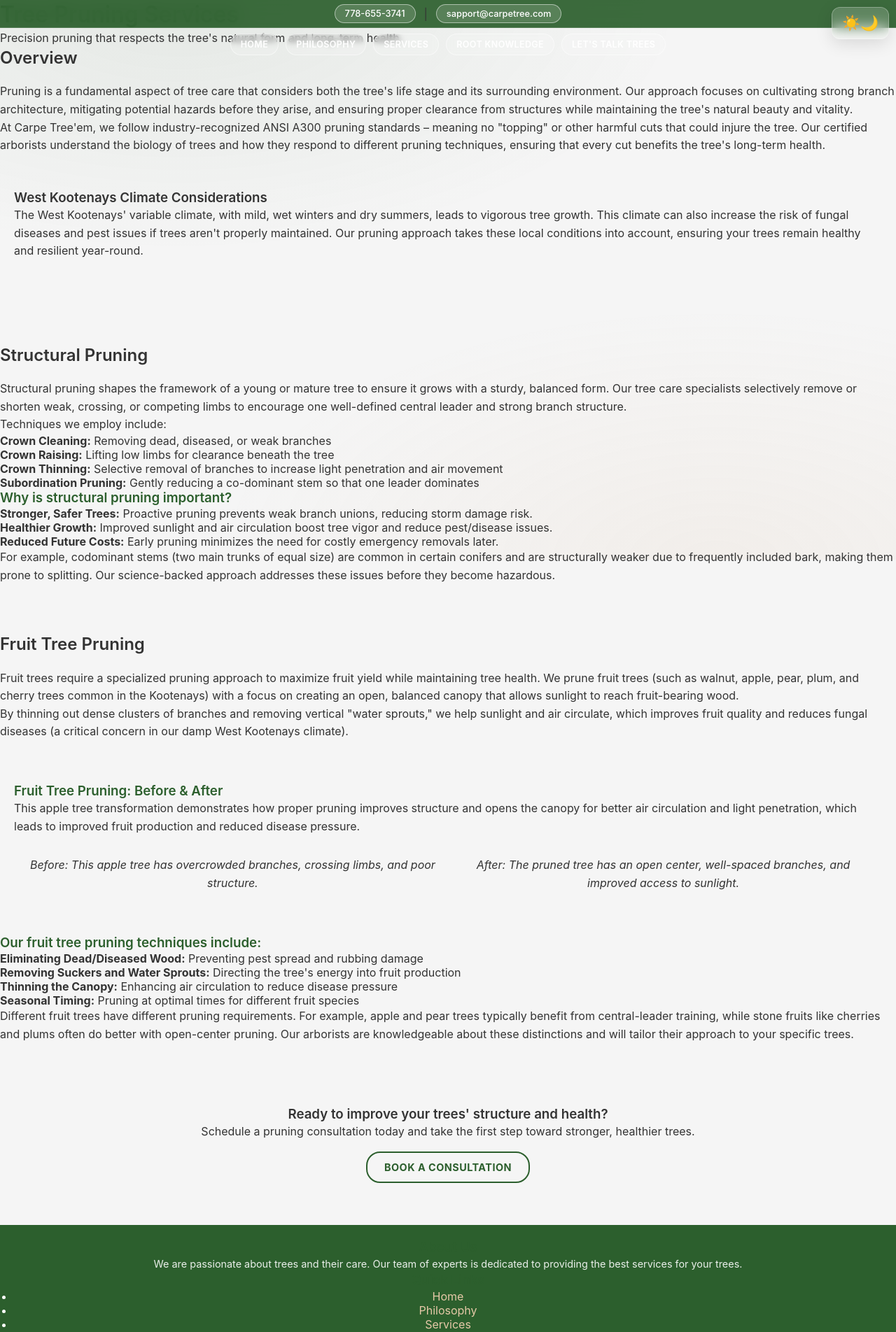
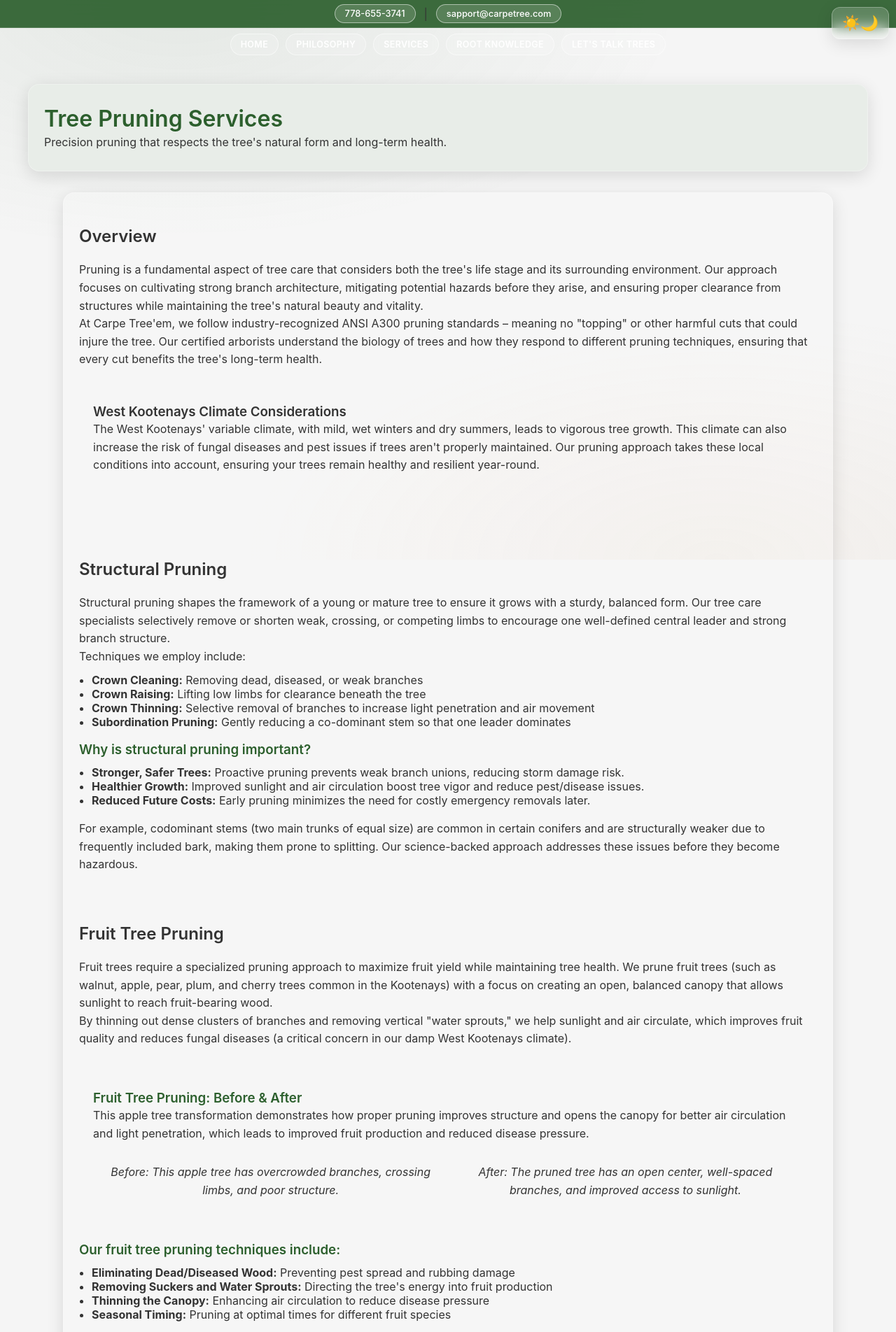
Before and after one commit to CarpeTree/web, a PHP site: page /services/pruning.html in a window 1280 px wide. Shown: the top 1904 px of the page at 70% size. Run offline with PHP 8.4, Linux system fonts and the light colour scheme.

Commit message:
Improve dark mode backgrounds on service pages

```diff
--- a/style.css
+++ b/style.css
@@ -163,6 +163,63 @@ a:hover {
   color: var(--forest);
   border-color: white;
   text-decoration: none;
+}
+
+/* ============================================
+   SERVICE PAGES
+   Ensures dark mode affects backgrounds, not just text
+   ============================================ */
+.service-header {
+  max-width: 1200px;
+  margin: 120px auto 30px auto;
+  padding: 28px 22px;
+  background: var(--bg-secondary);
+  color: var(--text);
+  border-radius: 16px;
+  box-shadow: var(--glass-shadow);
+  border: 1px solid var(--glass-border);
+}
+
+.service-content {
+  max-width: 1100px;
+  margin: 0 auto 60px auto;
+  padding: 24px 22px 32px 22px;
+  background: var(--glass-bg);
+  color: var(--text);
+  border-radius: 16px;
+  border: 1px solid var(--glass-border);
+  box-shadow: var(--glass-shadow);
+}
+
+.service-content h2 {
+  color: var(--forest);
+  margin-top: 22px;
+  margin-bottom: 10px;
+}
+
+.dark .service-content h2 {
+  color: var(--amber);
+}
+
+.service-content ul {
+  margin: 10px 0 18px 18px;
+  color: var(--text);
+}
+
+.service-content li strong {
+  color: var(--text);
+}
+
+.dark .service-header {
+  background: #0f172a;
+  border-color: rgba(255, 255, 255, 0.08);
+  box-shadow: 0 12px 36px rgba(0, 0, 0, 0.55);
+}
+
+.dark .service-content {
+  background: rgba(15, 23, 42, 0.55);
+  border-color: rgba(255, 255, 255, 0.08);
+  box-shadow: 0 12px 36px rgba(0, 0, 0, 0.55);
 }
 
 /* ============================================
```
